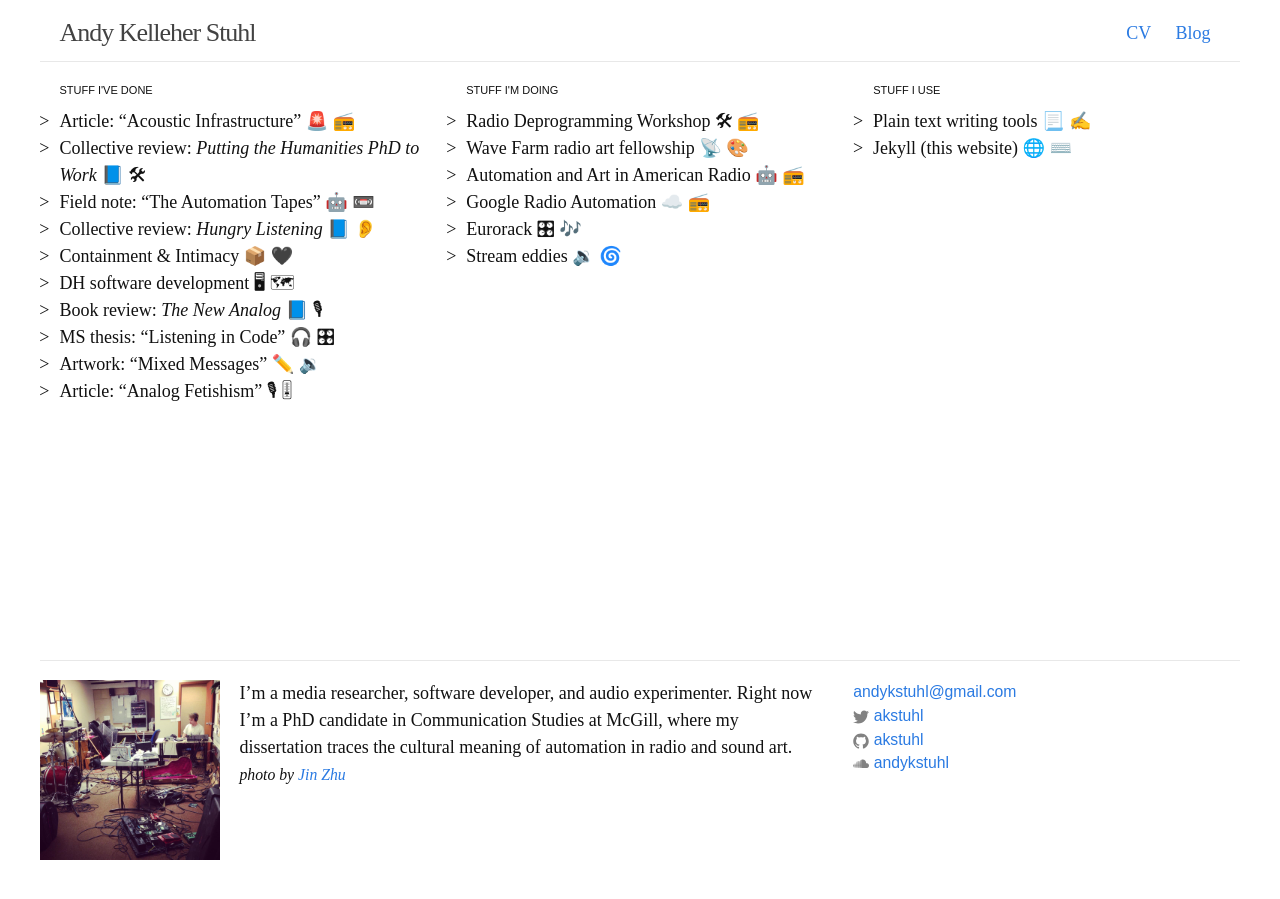
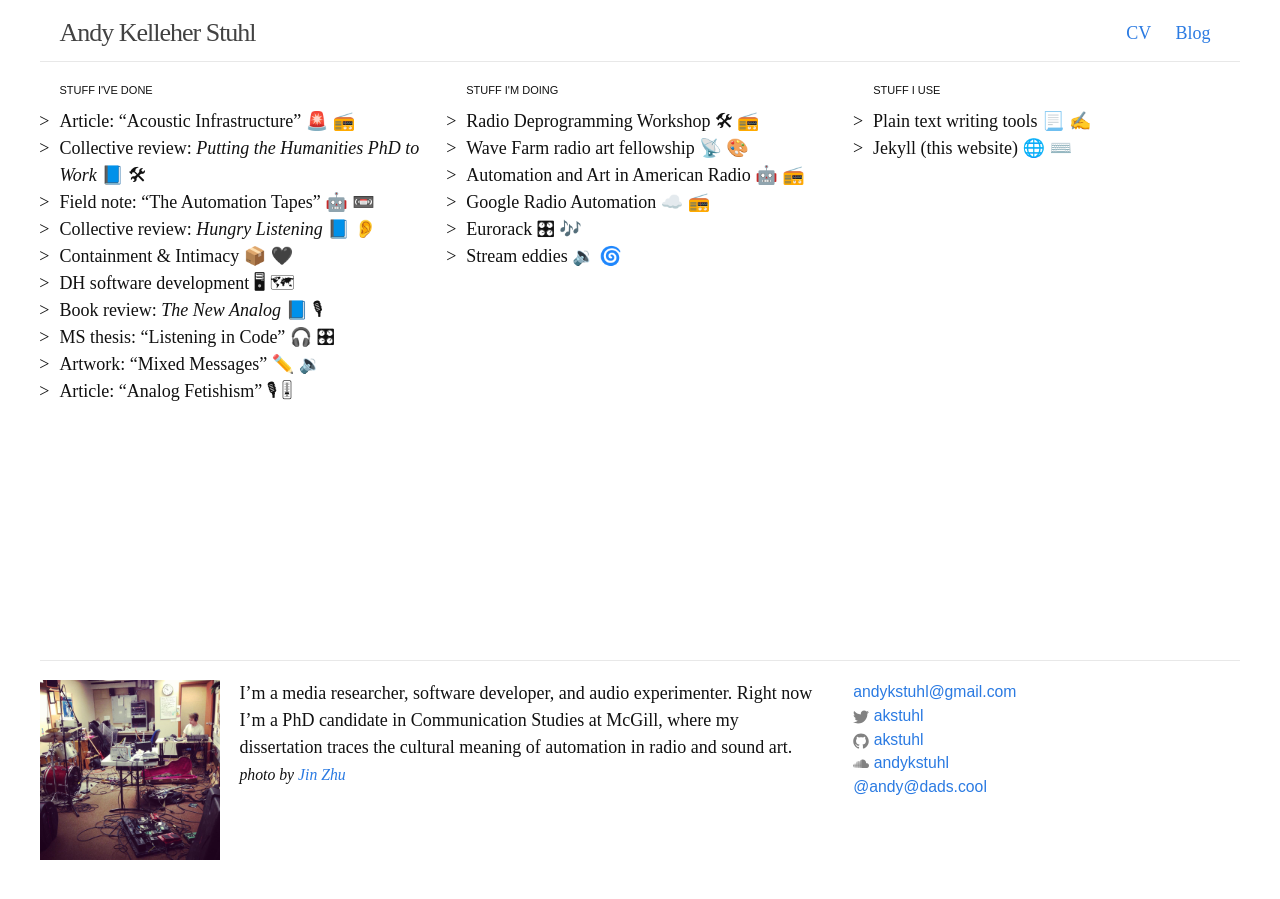
Before and after one commit to akstuhl/akstuhl.github.io, a Jekyll site: the page built from index.html, in a window 1280 px wide. Built offline with Jekyll 4.4.1, drawn with Linux system fonts in a browser that asks for light colours; nearby versions of some CDN libraries.

Commit message:
fediverse link

```diff
--- a/_includes/contact_list.html
+++ b/_includes/contact_list.html
@@ -48,4 +48,8 @@
     </a>
   </li>
   {% endif %}
+
+  <li>
+    <a rel="me" href="https://dads.cool/@andy">@andy@dads.cool</a>
+  </li>
 </ul>
```
